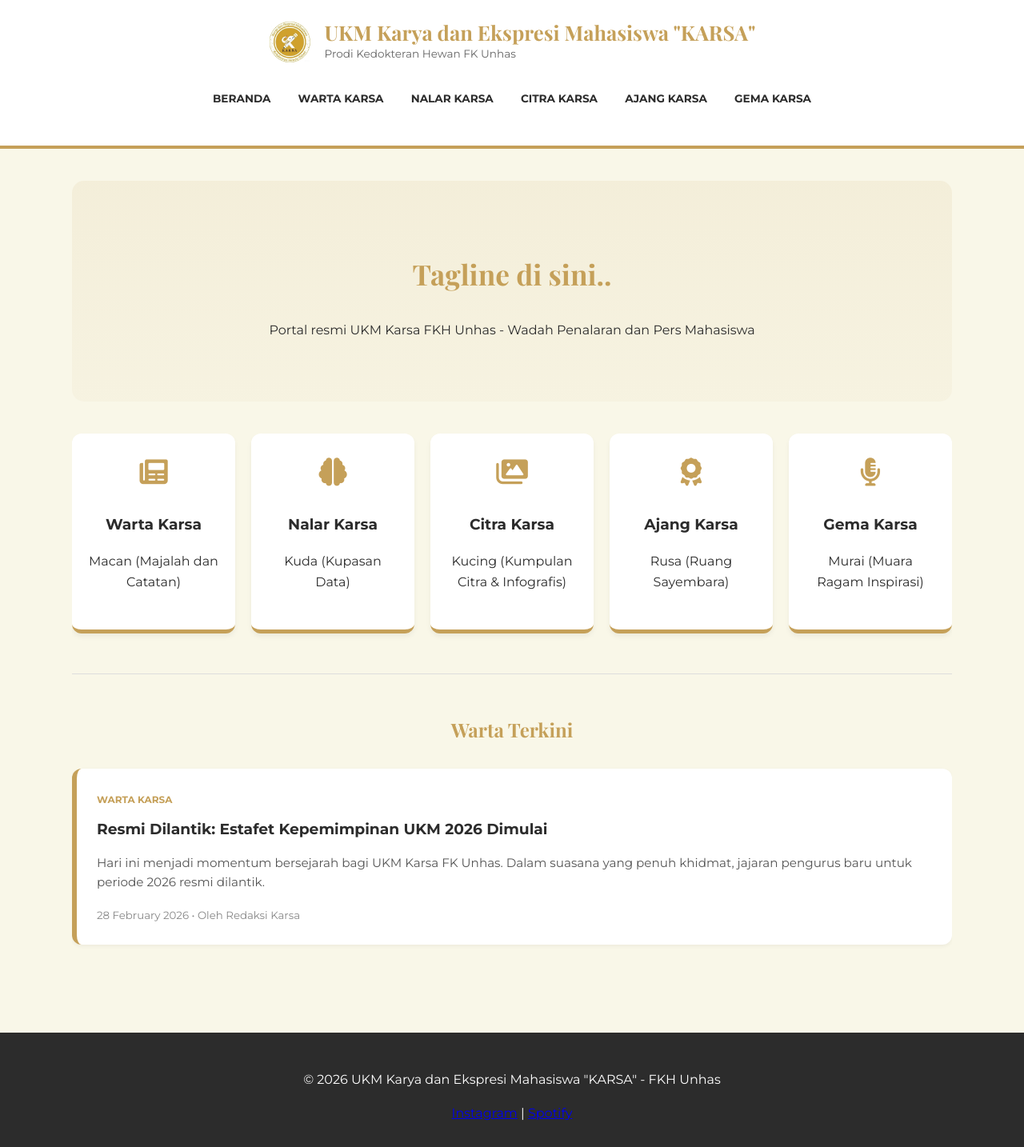
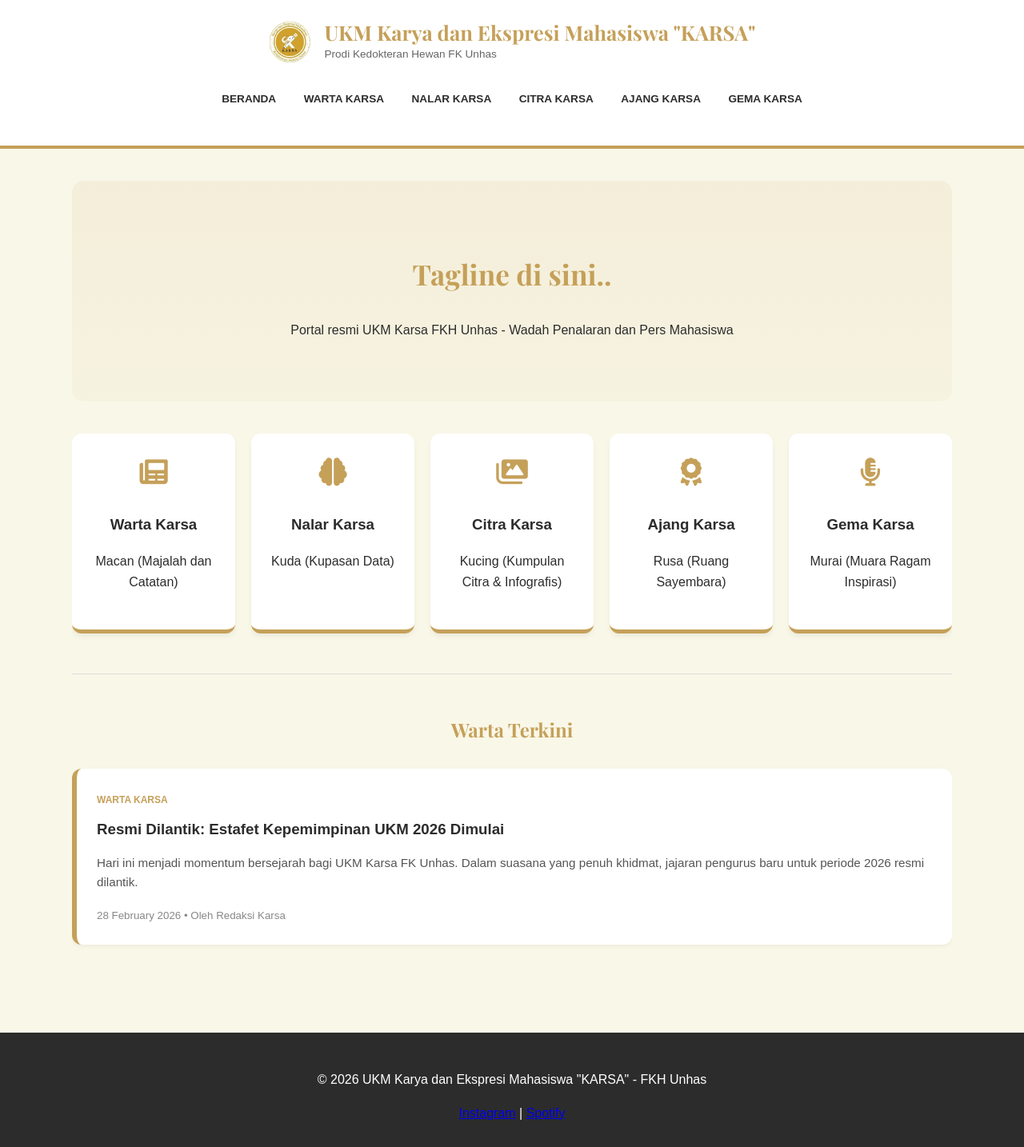
Before and after one commit to rianhs/ukm-karsa, a Jekyll site: the page built from index.html, in a window 1280 px wide. Shown: the whole page at 80% size. Built offline with Jekyll 4.4.1, drawn with Linux system fonts in a browser that asks for light colours.

Commit message:
Update default.html

```diff
--- a/_layouts/default.html
+++ b/_layouts/default.html
@@ -7,7 +7,7 @@
     <link rel="stylesheet" href="{{ '/assets/css/style.css' | relative_url }}">
     <link rel="preconnect" href="https://fonts.googleapis.com">
     <link rel="preconnect" href="https://fonts.gstatic.com" crossorigin>
-    <link href="https://fonts.googleapis.com/css2?family=Montserrat:wght@400;700&family=Playfair+Display:wght@700&display=swap" rel="stylesheet">
+    <link href="https://fonts.googleapis.com/css2?family=Inter:wght@400;700&family=Poppins:wght@400;700&family=Playfair+Display:wght@700&display=swap" rel="stylesheet">
     <link rel="stylesheet" href="https://cdnjs.cloudflare.com/ajax/libs/font-awesome/6.0.0/css/all.min.css">
 </head>
 <body>
```
